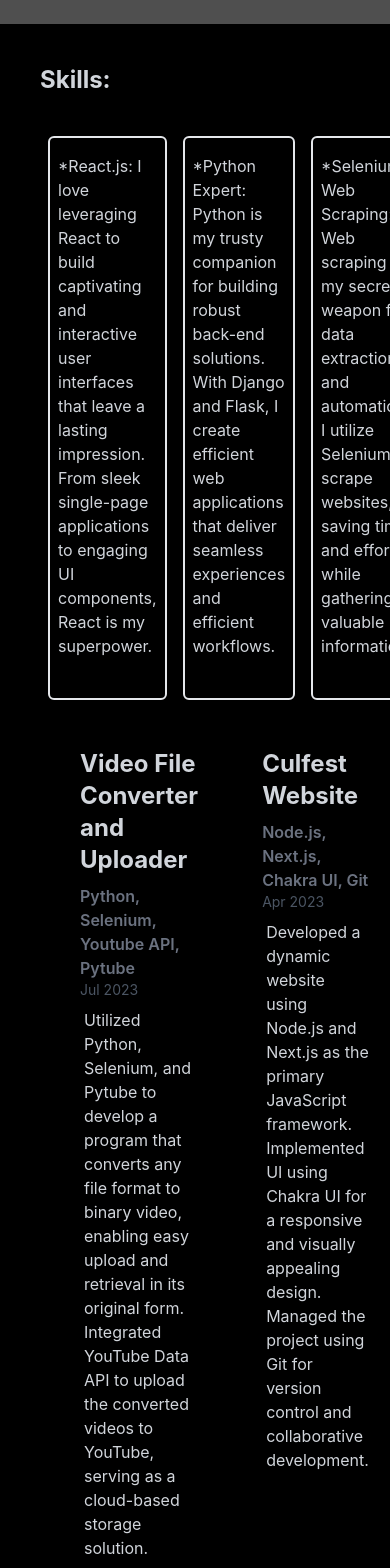
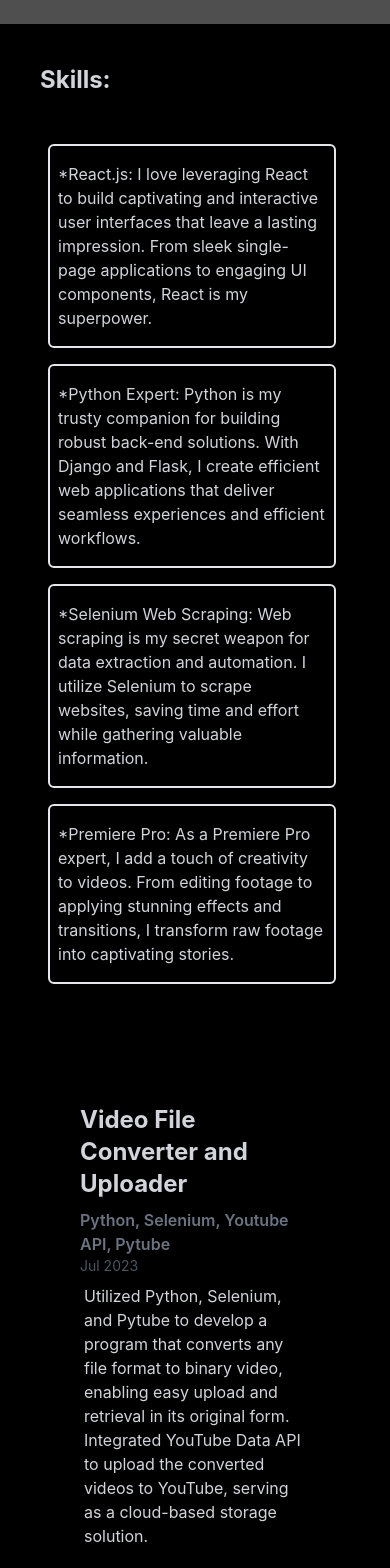
Before and after one commit to harshit960/matrix, a React (Create React App) app: page / in a window 390 px wide. Shown: the part 820-2388 px from the top of the page. Built offline with nearby package versions, Linux system fonts and the light colour scheme; grey boxes are pictures that could not be loaded; a web font is replaced by a local one.

Commit message:
fix responsive

```diff
--- a/src/App.js
+++ b/src/App.js
@@ -100,15 +100,15 @@
         <div className='w-full'>
           <div className='text-2xl font-bold'>
             Skills:</div>
-          <div className='flex mr-4 mt-10'>
-            <div className='mx-2 px-2 py-4 border-2 rounded-md'>
+          <div className='flex mr-4 mt-10 flex-wrap '>
+            <div className='mx-2 my-2 px-2 py-4 border-2 rounded-md w-72 '>
               *React.js: I love leveraging React to build captivating and interactive user interfaces that leave a lasting impression. From sleek single-page applications to engaging UI components, React is my superpower.
             </div>
-            <div className='mx-2 px-2 py-4 border-2 rounded-md'>
+            <div className='mx-2 my-2 px-2 py-4 border-2 rounded-md w-72'>
               *Python Expert: Python is my trusty companion for building robust back-end solutions. With Django and Flask, I create efficient web applications that deliver seamless experiences and efficient workflows.
-            </div><div className='mx-2 px-2 py-4 border-2 rounded-md'>
+            </div><div className='mx-2 my-2 px-2 py-4 border-2 rounded-md w-72'>
               *Selenium Web Scraping: Web scraping is my secret weapon for data extraction and automation. I utilize Selenium to scrape websites, saving time and effort while gathering valuable information.
-            </div><div className='mx-2 px-2 py-4 border-2 rounded-md'>
+            </div><div className='mx-2 my-2 px-2 py-4 border-2 rounded-md w-72'>
 
               *Premiere Pro: As a Premiere Pro expert, I add a touch of creativity to videos. From editing footage to applying stunning effects and transitions, I transform raw footage into captivating stories.
             </div></div></div>
@@ -116,8 +116,8 @@
       <div className='pro'>
 
         <div className="mx-10 p-2 mt-10">
-          <div className="  flex">
-            <div className="mx-8 w-auto">
+          <div className="flex flex-wrap">
+            <div className="mx-8 w-72 mt-16">
               <h2 className="text-2xl font-bold mb-2">Video File Converter and Uploader</h2>
               <p className="text-gray-500 font-semibold mb-0">Python, Selenium, Youtube API, Pytube</p>
               <p className="text-gray-600 text-sm	 mb-2">Jul 2023</p>
@@ -126,7 +126,7 @@
                 <li>Integrated YouTube Data API to upload the converted videos to YouTube, serving as a cloud-based storage solution.</li>
               </ul>
             </div>
-            <div className="mx-8 w-auto">
+            <div className="mx-8 w-72 mt-16">
               <h2 className="text-2xl font-bold mb-2">Culfest Website</h2>
               <p className="text-gray-500 font-semibold mb-0">Node.js, Next.js, Chakra UI, Git</p>
               <p className="text-gray-600 text-sm	 mb-2">Apr 2023</p>
@@ -136,7 +136,7 @@
                 <li>Managed the project using Git for version control and collaborative development.</li>
               </ul>
             </div>
-            <div className="mx-8 w-auto">
+            <div className="mx-8 w-72 mt-16">
               <h2 className="text-2xl font-bold mb-2">Electron.js Freelance project</h2>
               <p className="text-gray-500 font-semibold mb-0">Electron.js</p>
               <p className="text-gray-600 text-sm	 mb-2">Jun 2023</p>
@@ -145,7 +145,7 @@
                 <li>Implemented a file conversion system using various JavaScript libraries for enhanced functionality.</li>
               </ul>
             </div>
-            <div className="mx-8 w-auto">
+            <div className="mx-8 w-72 mt-16">
               <h2 className="text-2xl font-bold mb-2">Selenium Freelance project</h2>
               <p className="text-gray-500 font-semibold mb-0">Selenium, Python</p>
               <p className="text-gray-600 text-sm	 mb-2">Jul 2023</p>
@@ -154,7 +154,7 @@
                 <li>Developed a bypass mechanism for Captcha challenges using Captcha solving, advanced Selenium drivers, and proxy techniques.</li>
               </ul>
             </div>
-            <div className="mx-8 w-auto">
+            <div className="mx-8 w-72 mt-16">
               <h2 className="text-2xl font-bold mb-2">GrabOn</h2>
               <p className="text-gray-500 font-semibold mb-0">Flask, React.js, Selenium</p>
               <p className="text-gray-600 text-sm	 mb-2">Oct 2022</p>
```
